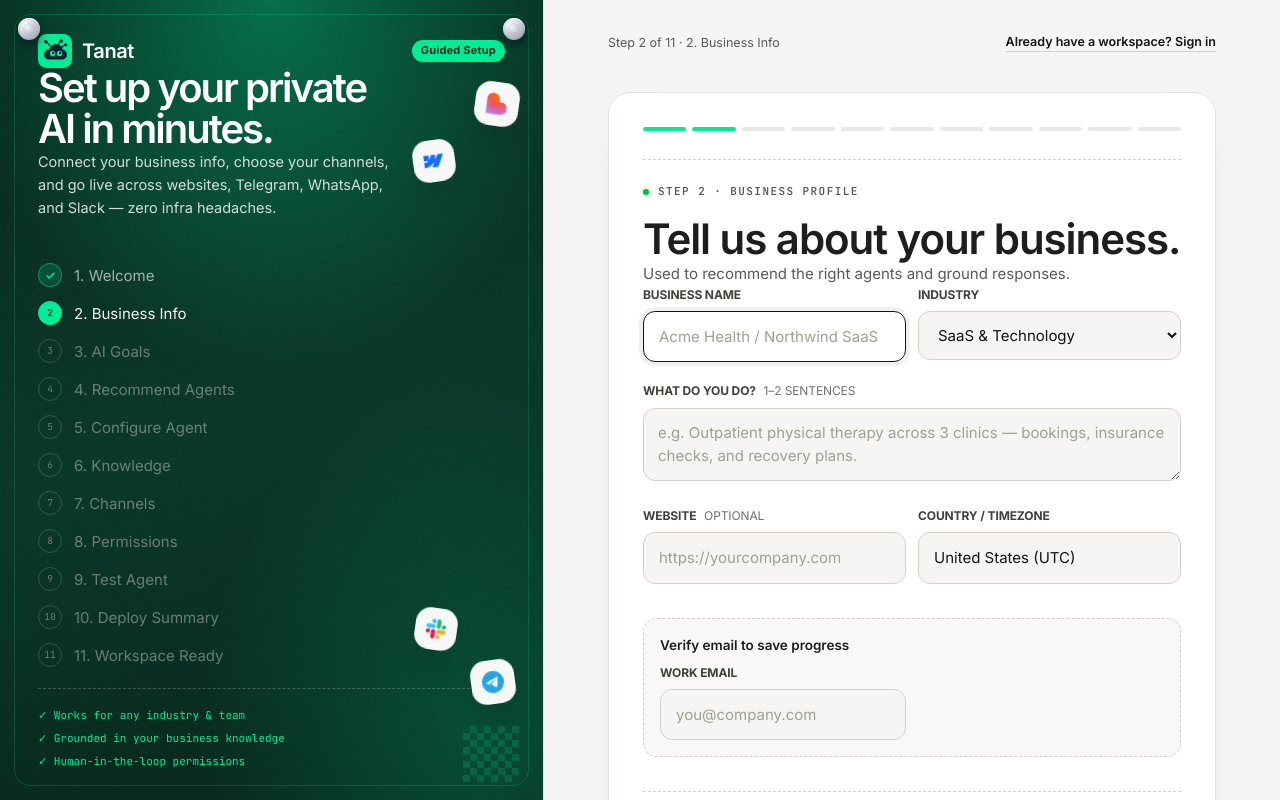
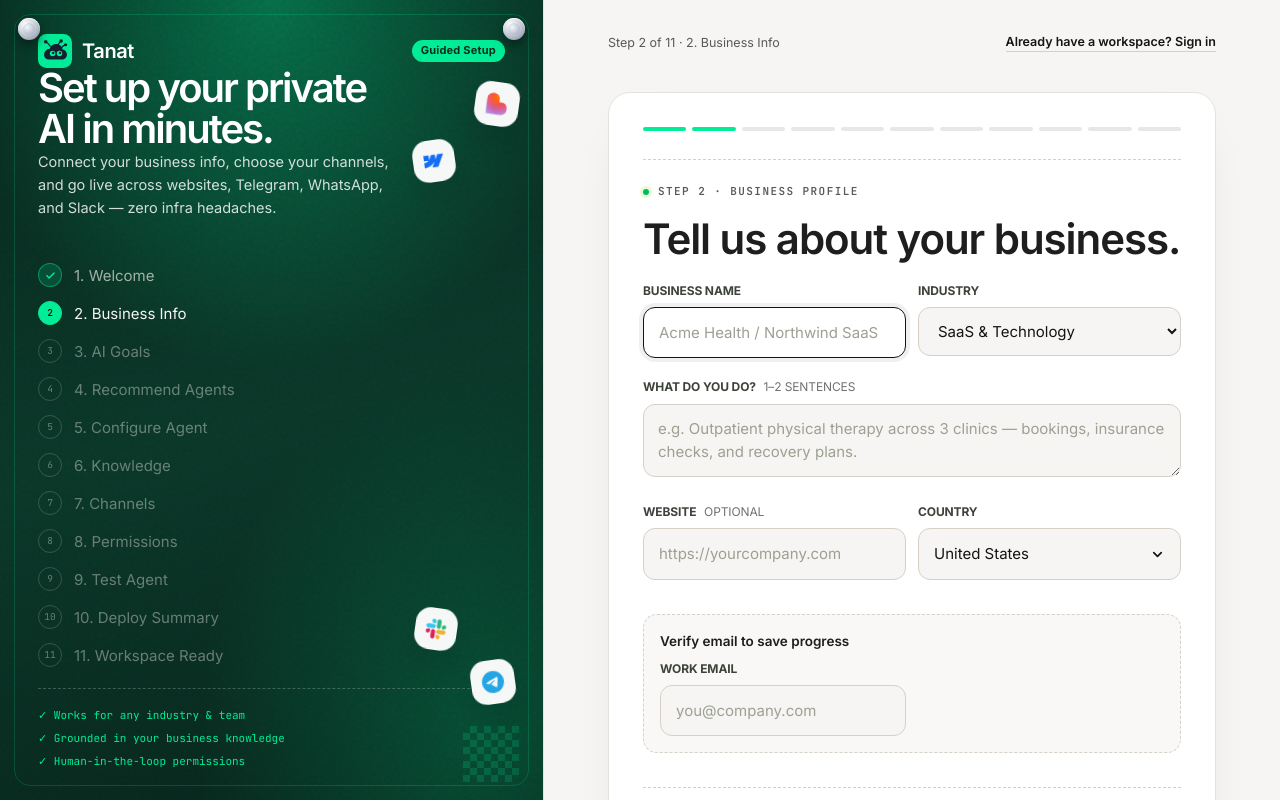
Before and after one commit to UtyJames/tanat, a Next.js app in the folder frontend/: page /start in a window 1280 px wide. Both pictures are taken after a click on the button "Start setup". Built offline with nearby package versions, Linux system fonts and the light colour scheme; a web font is replaced by a local one.

Commit message:
Add searchable country dropdown and remove Step 2 subtitle on /start

```diff
--- a/frontend/app/site.css
+++ b/frontend/app/site.css
@@ -3824,3 +3824,111 @@
     border-bottom: none !important;
   }
 }
+
+/* ── Searchable Country Dropdown ─────────────────────────────────────── */
+.start-country-trigger {
+  width: 100%;
+  display: flex;
+  align-items: center;
+  justify-content: space-between;
+  gap: 10px;
+  border: 1px solid var(--line-strong);
+  border-radius: 12px;
+  background: var(--bone);
+  padding: 13px 15px;
+  font: inherit;
+  font-size: 15px;
+  color: var(--ink);
+  text-align: left;
+  cursor: pointer;
+  transition: border-color 150ms ease, box-shadow 150ms ease, background 150ms ease;
+}
+
+.start-country-trigger:hover,
+.start-country-trigger.open {
+  border-color: var(--ink);
+  background: var(--paper);
+}
+
+.start-country-trigger.open {
+  box-shadow: 0 0 0 4px rgba(12, 13, 11, 0.06);
+}
+
+.start-country-menu {
+  position: absolute;
+  top: calc(100% + 6px);
+  left: 0;
+  right: 0;
+  z-index: 40;
+  border: 1px solid #d6d0c8;
+  border-radius: 14px;
+  background: #ffffff;
+  box-shadow: 0 18px 40px rgba(0, 0, 0, 0.09);
+  overflow: hidden;
+}
+
+.start-country-search-wrap {
+  padding: 8px 10px;
+  border-bottom: 1px dashed #d6d0c8;
+  background: #faf8f6;
+}
+
+.start-country-search {
+  width: 100%;
+  border: 1px solid #e5e1dc;
+  border-radius: 9px;
+  background: #ffffff;
+  padding: 8px 11px;
+  font: inherit;
+  font-size: 13.5px;
+  color: #1e1e1e;
+  outline: none;
+}
+
+.start-country-search:focus {
+  border-color: #141414;
+}
+
+.start-country-list {
+  max-height: 220px;
+  overflow-y: auto;
+}
+
+.start-country-option {
+  width: 100%;
+  display: flex;
+  align-items: center;
+  justify-content: space-between;
+  gap: 8px;
+  padding: 9px 14px;
+  border: none;
+  border-bottom: 1px dashed #f0ece7;
+  background: transparent;
+  font: inherit;
+  font-size: 13.5px;
+  color: #1e1e1e;
+  text-align: left;
+  cursor: pointer;
+  transition: background 120ms ease;
+}
+
+.start-country-option:last-child {
+  border-bottom: none;
+}
+
+.start-country-option:hover {
+  background: #f7f5f3;
+}
+
+.start-country-option.selected {
+  background: rgba(0, 236, 151, 0.14);
+  color: #063324;
+  font-weight: 600;
+}
+
+.start-country-empty {
+  padding: 14px;
+  text-align: center;
+  font-size: 13px;
+  color: #6e6e6e;
+}
--- a/frontend/app/start/page.tsx
+++ b/frontend/app/start/page.tsx
@@ -1,6 +1,6 @@
 'use client';
 
-import { useEffect, useMemo, useState } from 'react';
+import { useEffect, useMemo, useRef, useState } from 'react';
 import { useRouter } from 'next/navigation';
 import Link from 'next/link';
 import '../landing.css';
@@ -312,6 +312,41 @@ const CHANNEL_ICONS: Record<string, React.ReactNode> = {
   api: <CursorLogo size={20} />,
 };
 
+const COUNTRIES = [
+  'Afghanistan', 'Albania', 'Algeria', 'Andorra', 'Angola', 'Antigua and Barbuda',
+  'Argentina', 'Armenia', 'Australia', 'Austria', 'Azerbaijan', 'Bahamas', 'Bahrain',
+  'Bangladesh', 'Barbados', 'Belarus', 'Belgium', 'Belize', 'Benin', 'Bhutan',
+  'Bolivia', 'Bosnia and Herzegovina', 'Botswana', 'Brazil', 'Brunei', 'Bulgaria',
+  'Burkina Faso', 'Burundi', 'Cabo Verde', 'Cambodia', 'Cameroon', 'Canada',
+  'Central African Republic', 'Chad', 'Chile', 'China', 'Colombia', 'Comoros',
+  'Congo', 'Costa Rica', 'Croatia', 'Cuba', 'Cyprus', 'Czech Republic',
+  'Democratic Republic of the Congo', 'Denmark', 'Djibouti', 'Dominica',
+  'Dominican Republic', 'Ecuador', 'Egypt', 'El Salvador', 'Equatorial Guinea',
+  'Eritrea', 'Estonia', 'Eswatini', 'Ethiopia', 'Fiji', 'Finland', 'France',
+  'Gabon', 'Gambia', 'Georgia', 'Germany', 'Ghana', 'Greece', 'Grenada',
+  'Guatemala', 'Guinea', 'Guinea-Bissau', 'Guyana', 'Haiti', 'Honduras', 'Hungary',
+  'Iceland', 'India', 'Indonesia', 'Iran', 'Iraq', 'Ireland', 'Israel', 'Italy',
+  'Jamaica', 'Japan', 'Jordan', 'Kazakhstan', 'Kenya', 'Kiribati', 'Kuwait',
+  'Kyrgyzstan', 'Laos', 'Latvia', 'Lebanon', 'Lesotho', 'Liberia', 'Libya',
+  'Liechtenstein', 'Lithuania', 'Luxembourg', 'Madagascar', 'Malawi', 'Malaysia',
+  'Maldives', 'Mali', 'Malta', 'Marshall Islands', 'Mauritania', 'Mauritius',
+  'Mexico', 'Micronesia', 'Moldova', 'Monaco', 'Mongolia', 'Montenegro', 'Morocco',
+  'Mozambique', 'Myanmar', 'Namibia', 'Nauru', 'Nepal', 'Netherlands', 'New Zealand',
+  'Nicaragua', 'Niger', 'Nigeria', 'North Korea', 'North Macedonia', 'Norway',
+  'Oman', 'Pakistan', 'Palau', 'Palestine', 'Panama', 'Papua New Guinea', 'Paraguay',
+  'Peru', 'Philippines', 'Poland', 'Portugal', 'Qatar', 'Romania', 'Russia',
+  'Rwanda', 'Saint Kitts and Nevis', 'Saint Lucia', 'Saint Vincent and the Grenadines',
+  'Samoa', 'San Marino', 'Sao Tome and Principe', 'Saudi Arabia', 'Senegal',
+  'Serbia', 'Seychelles', 'Sierra Leone', 'Singapore', 'Slovakia', 'Slovenia',
+  'Solomon Islands', 'Somalia', 'South Africa', 'South Korea', 'South Sudan',
+  'Spain', 'Sri Lanka', 'Sudan', 'Suriname', 'Sweden', 'Switzerland', 'Syria',
+  'Taiwan', 'Tajikistan', 'Tanzania', 'Thailand', 'Timor-Leste', 'Togo', 'Tonga',
+  'Trinidad and Tobago', 'Tunisia', 'Turkey', 'Turkmenistan', 'Tuvalu', 'Uganda',
+  'Ukraine', 'United Arab Emirates', 'United Kingdom', 'United States', 'Uruguay',
+  'Uzbekistan', 'Vanuatu', 'Vatican City', 'Venezuela', 'Vietnam', 'Yemen',
+  'Zambia', 'Zimbabwe',
+];
+
 const STEP_LABELS = [
   '1. Welcome',
   '2. Business Info',
@@ -344,7 +379,37 @@ export default function StartPage() {
   const [businessDescription, setBusinessDescription] = useState('');
   const [websiteUrl, setWebsiteUrl] = useState('');
   const [country, setCountry] = useState('United States');
+  const [countryOpen, setCountryOpen] = useState(false);
+  const [countryQuery, setCountryQuery] = useState('');
+  const countryDropdownRef = useRef<HTMLDivElement | null>(null);
   const [timezone, setTimezone] = useState('UTC');
+
+  const filteredCountries = useMemo(() => {
+    const q = countryQuery.trim().toLowerCase();
+    if (!q) return COUNTRIES;
+    return COUNTRIES.filter((c) => c.toLowerCase().includes(q));
+  }, [countryQuery]);
+
+  useEffect(() => {
+    if (!countryOpen) return;
+    const onPointerDown = (e: MouseEvent) => {
+      if (
+        countryDropdownRef.current &&
+        !countryDropdownRef.current.contains(e.target as Node)
+      ) {
+        setCountryOpen(false);
+      }
+    };
+    const onKeyDown = (e: KeyboardEvent) => {
+      if (e.key === 'Escape') setCountryOpen(false);
+    };
+    document.addEventListener('mousedown', onPointerDown);
+    document.addEventListener('keydown', onKeyDown);
+    return () => {
+      document.removeEventListener('mousedown', onPointerDown);
+      document.removeEventListener('keydown', onKeyDown);
+    };
+  }, [countryOpen]);
 
   // Step 3: Capabilities
   const [selectedCapabilities, setSelectedCapabilities] = useState<string[]>([
@@ -873,10 +938,7 @@ Integrate our Tanat AI agent ("${agentName}") into this application:
           {step === 1 && (
             <>
               <span className="t-eyebrow">Step 2 · Business Profile</span>
-              <h1 style={{ marginTop: 16 }}>Tell us about your business.</h1>
-              <p>
-                Used to recommend the right agents and ground responses.
-              </p>
+              <h1 style={{ marginTop: 16, marginBottom: 20 }}>Tell us about your business.</h1>
 
               <div className="start-row">
                 <div className="start-field">
@@ -935,15 +997,80 @@ Integrate our Tanat AI agent ("${agentName}") into this application:
                     onChange={(e) => setWebsiteUrl(e.target.value)}
                   />
                 </div>
-                <div className="start-field">
-                  <label htmlFor="biz-country">Country / Timezone</label>
-                  <input
+                <div className="start-field" ref={countryDropdownRef} style={{ position: 'relative' }}>
+                  <label htmlFor="biz-country">Country</label>
+                  <button
                     id="biz-country"
-                    className="start-input"
-                    placeholder="United States · EST"
-                    value={`${country} (${timezone})`}
-                    onChange={(e) => setCountry(e.target.value)}
-                  />
+                    type="button"
+                    className={`start-country-trigger ${countryOpen ? 'open' : ''}`}
+                    aria-expanded={countryOpen}
+                    aria-haspopup="listbox"
+                    onClick={() => {
+                      setCountryOpen((prev) => !prev);
+                      setCountryQuery('');
+                    }}
+                  >
+                    <span>{country || 'Select country'}</span>
+                    <svg
+                      width="15"
+                      height="15"
+                      viewBox="0 0 16 16"
+                      fill="none"
+                      stroke="currentColor"
+                      strokeWidth="1.8"
+                      strokeLinecap="round"
+                      strokeLinejoin="round"
+                      aria-hidden="true"
+                      style={{
+                        transform: countryOpen ? 'rotate(180deg)' : 'rotate(0deg)',
+                        transition: 'transform 160ms ease',
+                        flexShrink: 0,
+                      }}
+                    >
+                      <path d="M4 6l4 4 4-4" />
+                    </svg>
+                  </button>
+
+                  {countryOpen && (
+                    <div className="start-country-menu" role="listbox" aria-label="Countries">
+                      <div className="start-country-search-wrap">
+                        <input
+                          type="text"
+                          className="start-country-search"
+                          placeholder="Search country..."
+                          value={countryQuery}
+                          onChange={(e) => setCountryQuery(e.target.value)}
+                          autoFocus
+                        />
+                      </div>
+                      <div className="start-country-list">
+                        {filteredCountries.length === 0 ? (
+                          <div className="start-country-empty">No countries found</div>
+                        ) : (
+                          filteredCountries.map((c) => {
+                            const selected = c === country;
+                            return (
+                              <button
+                                key={c}
+                                type="button"
+                                role="option"
+                                aria-selected={selected}
+                                className={`start-country-option ${selected ? 'selected' : ''}`}
+                                onClick={() => {
+                                  setCountry(c);
+                                  setCountryOpen(false);
+                                  setCountryQuery('');
+                                }}
+                              >
+                                <span>{c}</span>
+                                {selected && <CheckIcon size={12} />}
+                              </button>
+                            );
+                          })
+                        )}
+                      </div>
+                    </div>
+                  )}
                 </div>
               </div>
 
```
